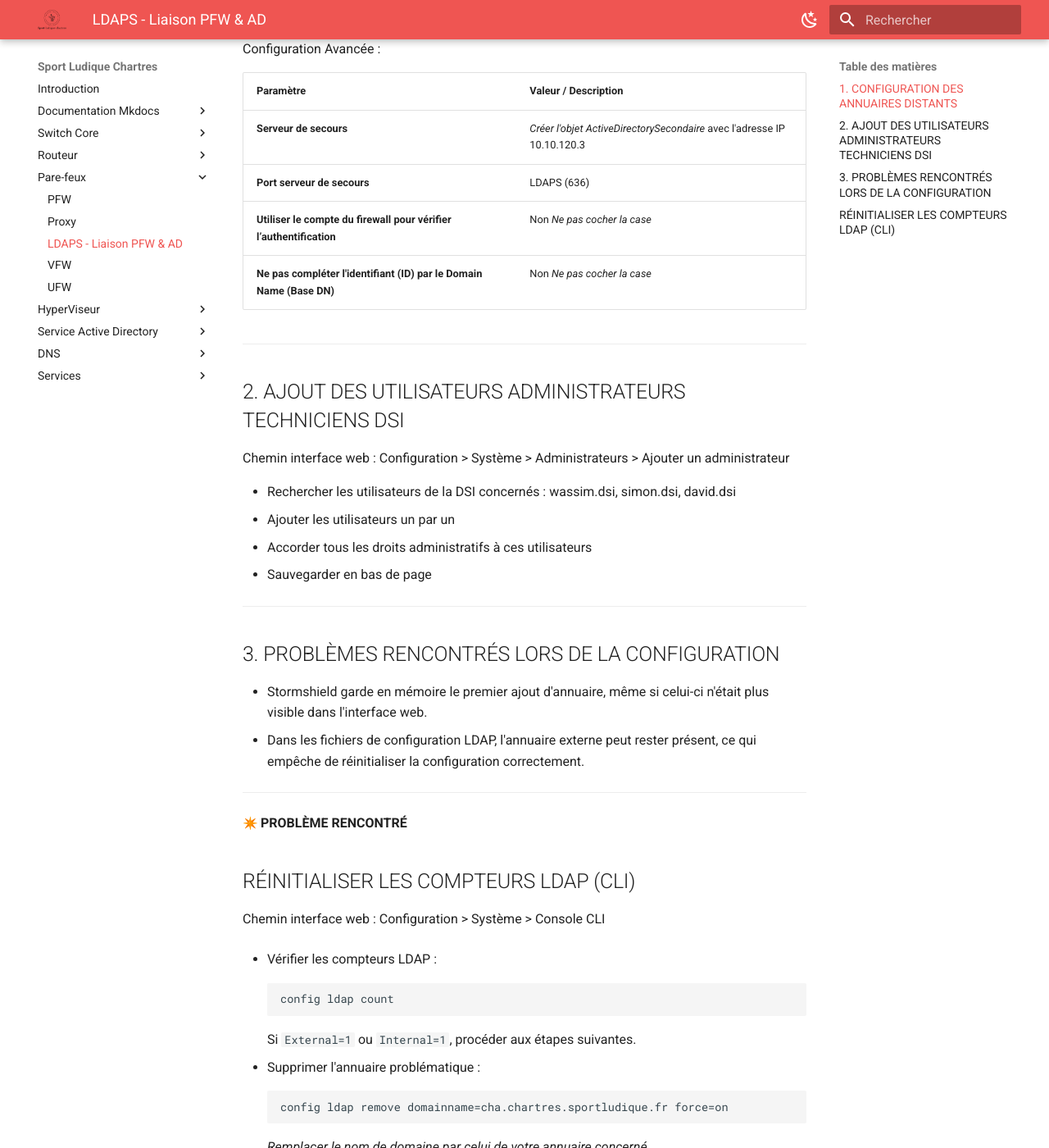
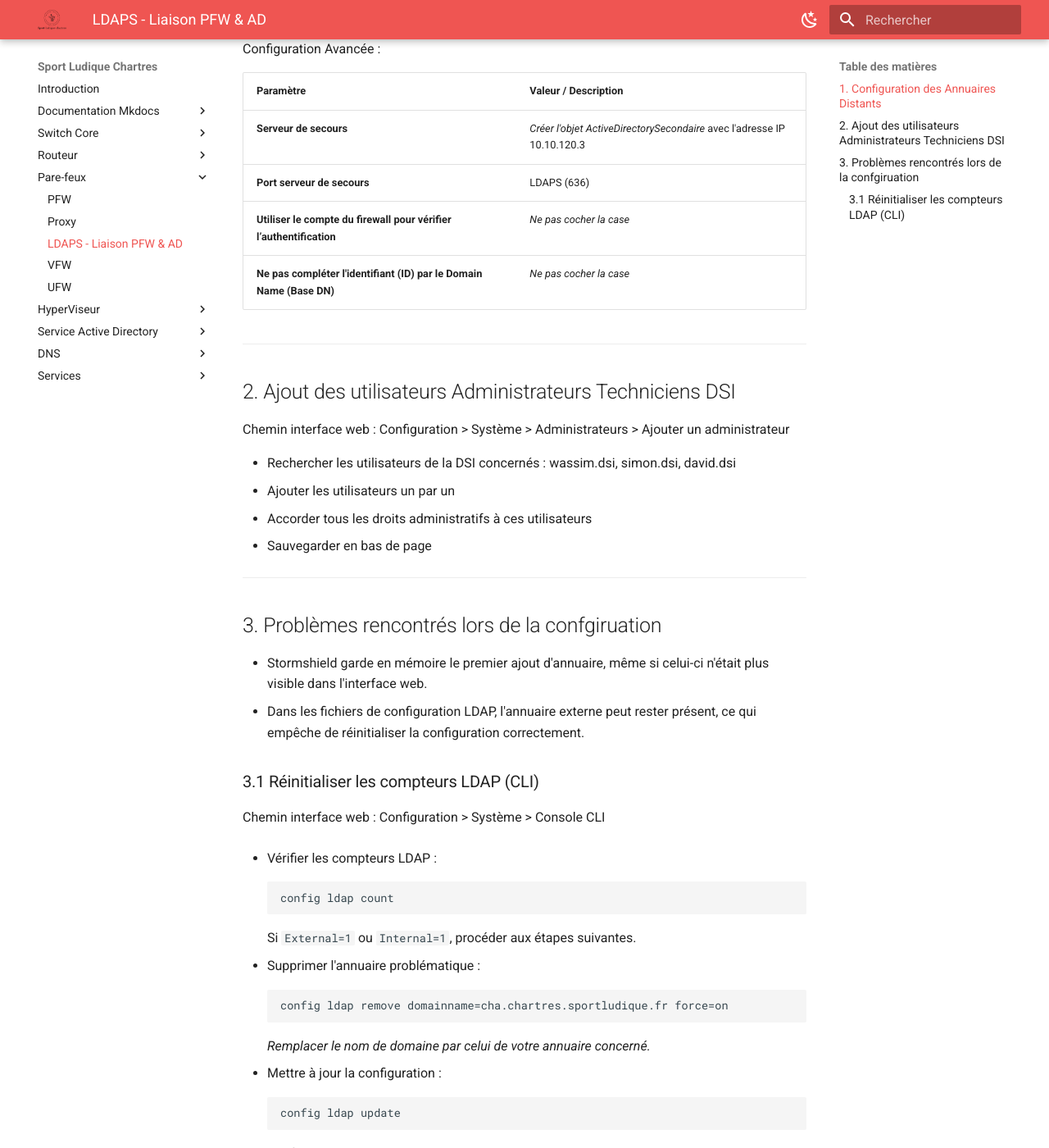
Before and after one commit to Sym-0ne/sport-ludique-Chartres, an MkDocs documentation site: the page built from docs/Pare-feux/ldaps-pfw.md, in a window 1280 px wide and 1400 px high, scrolled down 854 px. Shown: the whole window at 82% size. Built offline with MkDocs 1.6.1 and Material for MkDocs 9.7.7, drawn with Linux system fonts in a browser that asks for light colours; emoji names are drawn with the system emoji font; some of the changed text lies outside the part shown.

Commit message:
modif doc

```diff
--- a/docs/Pare-feux/ldaps-pfw.md
+++ b/docs/Pare-feux/ldaps-pfw.md
@@ -1,7 +1,7 @@
 # Configuration LDAPS Stormshield SN210
 
 
-## 1. CONFIGURATION DES ANNUAIRES DISTANTS
+## 1. Configuration des Annuaires Distants
 
 Chemin interface web : Configuration > Utilisateurs > Configuration Annuaires > Ajouter un annuaire
 
@@ -21,8 +21,8 @@
 
 | Paramètre                                                      | Valeur / Description        |
 | -------------------------------------------------------------- | --------------------------- |
-| **Activer l'accès en SSL**                                     | Oui *Cocher la case*        |
-| **Vérifier le certificat selon une Autorité de certification** | Non *Ne pas cocher la case* |
+| **Activer l'accès en SSL**                                     | *Cocher la case*            |
+| **Vérifier le certificat selon une Autorité de certification** | *Ne pas cocher la case*     |
 
 Configuration Avancée :
 
@@ -30,13 +30,13 @@
 | -------------------------------------------------------------------- | ----------------------------------------------------------------------- |
 | **Serveur de secours**                                               | *Créer l'objet ActiveDirectorySecondaire* avec l'adresse IP 10.10.120.3 |
 | **Port serveur de secours**                                          | LDAPS (636)                                                             |
-| **Utiliser le compte du firewall pour vérifier l’authentification**  | Non *Ne pas cocher la case*                                             |
-| **Ne pas compléter l'identifiant (ID) par le Domain Name (Base DN)** | Non *Ne pas cocher la case*                                             |
+| **Utiliser le compte du firewall pour vérifier l’authentification**  | *Ne pas cocher la case*                                                 |
+| **Ne pas compléter l'identifiant (ID) par le Domain Name (Base DN)** | *Ne pas cocher la case*                                                 |
 
 
 ---
 
-## 2. AJOUT DES UTILISATEURS ADMINISTRATEURS TECHNICIENS DSI
+## 2. Ajout des utilisateurs Administrateurs Techniciens DSI
 
 Chemin interface web : Configuration > Système > Administrateurs > Ajouter un administrateur
 
@@ -47,16 +47,12 @@
 
 ---
 
-## 3. PROBLÈMES RENCONTRÉS LORS DE LA CONFIGURATION
+## 3. Problèmes rencontrés lors de la confgiruation
 
 - Stormshield garde en mémoire le premier ajout d'annuaire, même si celui-ci n'était plus visible dans l'interface web.
 - Dans les fichiers de configuration LDAP, l'annuaire externe peut rester présent, ce qui empêche de réinitialiser la configuration correctement.
 
----
-
-:eight_pointed_black_star: **PROBLÈME RENCONTRÉ**
-
-## RÉINITIALISER LES COMPTEURS LDAP (CLI)
+### 3.1 Réinitialiser les compteurs LDAP (CLI)
 
 Chemin interface web : Configuration > Système > Console CLI
 
```
